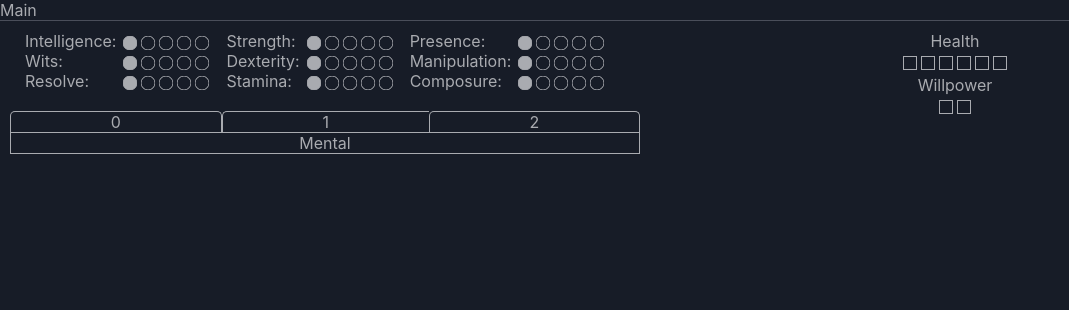
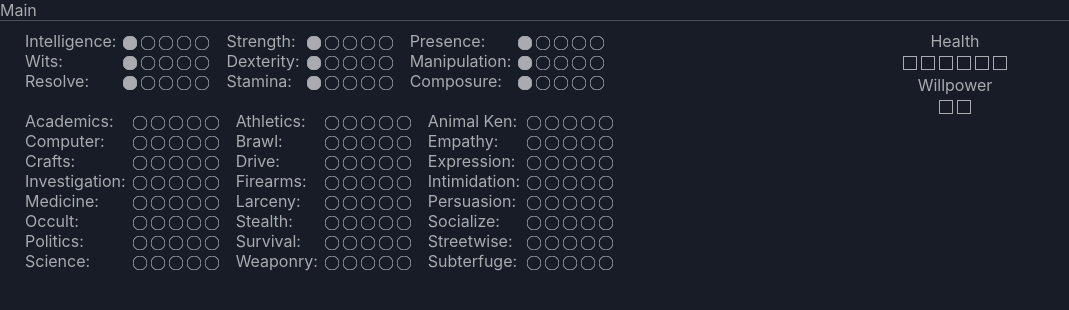
Before and after one commit to nemesisx00/ocsm, a React (Create React App) app in the folder frontend/: page / in a window 1280 px wide. Shown: the top 310 px of the page, without its empty margins (0-1069 px from the left). Built offline with nearby package versions, Linux system fonts and the light colour scheme.

Commit message:
Fleshed out the Skills component.

```diff
--- a/frontend/src/components/WoD/Changeling/Skills.css
+++ b/frontend/src/components/WoD/Changeling/Skills.css
@@ -0,0 +1,46 @@
+.skills
+{
+	display: flex;
+	flex-direction: row;
+}
+
+.skills .mental,
+.skills .physical,
+.skills .social
+{
+	display: flex;
+	flex-direction: row;
+}
+
+.skills .column
+{
+	display: flex;
+	flex-direction: column;
+}
+
+.skills .column > *
+{
+	flex-grow: 1;
+	flex-shrink: 0;
+}
+
+.skills .column .label
+{
+	text-align: left;
+	margin: 0 5px 0 15px;
+}
+
+.skills .dots
+{
+	display: flex;
+	flex-direction: row;
+	justify-content: center;
+	padding-top: 5px;
+}
+
+.skills .dots .checkDot
+{
+	flex-grow: 0;
+	flex-shrink: 0;
+	margin: 0 2px;
+}
--- a/frontend/src/components/WoD/Changeling/Skills.js
+++ b/frontend/src/components/WoD/Changeling/Skills.js
@@ -1,4 +1,5 @@
 import React from 'react'
+import FiveDots from '../FiveDots'
 import Tabs from '../../core/Tabs'
 import './Skills.css'
 
@@ -44,17 +45,74 @@ export default class Skills extends React.Component
 	render()
 	{
 		return (
-			<Tabs className="skills">
+			<div className="skills">
 				<div className="mental">
-					Mental
+					<div className="column">
+						<div className="label">Academics:</div>
+						<div className="label">Computer:</div>
+						<div className="label">Crafts:</div>
+						<div className="label">Investigation:</div>
+						<div className="label">Medicine:</div>
+						<div className="label">Occult:</div>
+						<div className="label">Politics:</div>
+						<div className="label">Science:</div>
+					</div>
+					<div className="column">
+						<FiveDots className="dots academics" value={this.state.mental.academics} />
+						<FiveDots className="dots computer" value={this.state.mental.computer} />
+						<FiveDots className="dots crafts" value={this.state.mental.crafts} />
+						<FiveDots className="dots investigation" value={this.state.mental.investigation} />
+						<FiveDots className="dots medicine" value={this.state.mental.medicine} />
+						<FiveDots className="dots occult" value={this.state.mental.occult} />
+						<FiveDots className="dots politics" value={this.state.mental.politics} />
+						<FiveDots className="dots science" value={this.state.mental.science} />
+					</div>
 				</div>
 				<div className="physical">
-					Physical
+					<div className="column">
+						<div className="label">Athletics:</div>
+						<div className="label">Brawl:</div>
+						<div className="label">Drive:</div>
+						<div className="label">Firearms:</div>
+						<div className="label">Larceny:</div>
+						<div className="label">Stealth:</div>
+						<div className="label">Survival:</div>
+						<div className="label">Weaponry:</div>
+					</div>
+					<div className="column">
+						<FiveDots className="dots athletics" value={this.state.physical.athletics} />
+						<FiveDots className="dots brawl" value={this.state.physical.brawl} />
+						<FiveDots className="dots drive" value={this.state.physical.drive} />
+						<FiveDots className="dots firearms" value={this.state.physical.firearms} />
+						<FiveDots className="dots larceny" value={this.state.physical.larceny} />
+						<FiveDots className="dots stealth" value={this.state.physical.stealth} />
+						<FiveDots className="dots survival" value={this.state.physical.survival} />
+						<FiveDots className="dots weaponry" value={this.state.physical.weaponry} />
+					</div>
 				</div>
 				<div className="social">
-					Social
+					<div className="column">
+						<div className="label">Animal Ken:</div>
+						<div className="label">Empathy:</div>
+						<div className="label">Expression:</div>
+						<div className="label">Intimidation:</div>
+						<div className="label">Persuasion:</div>
+						<div className="label">Socialize:</div>
+						<div className="label">Streetwise:</div>
+						<div className="label">Subterfuge:</div>
+					</div>
+					<div className="column">
+						<FiveDots className="dots animalKen" value={this.state.social.animalKen} />
+						<FiveDots className="dots empathy" value={this.state.social.empathy} />
+						<FiveDots className="dots expression" value={this.state.social.expression} />
+						<FiveDots className="dots intimidation" value={this.state.social.intimidation} />
+						<FiveDots className="dots persuasion" value={this.state.social.persuasion} />
+						<FiveDots className="dots socialize" value={this.state.social.socialize} />
+						<FiveDots className="dots streetwise" value={this.state.social.streetwise} />
+						<FiveDots className="dots subterfuge" value={this.state.social.subterfuge} />
+					</div>
 				</div>
-			</Tabs>
+			</div>
 		)
 	}
 }
```
